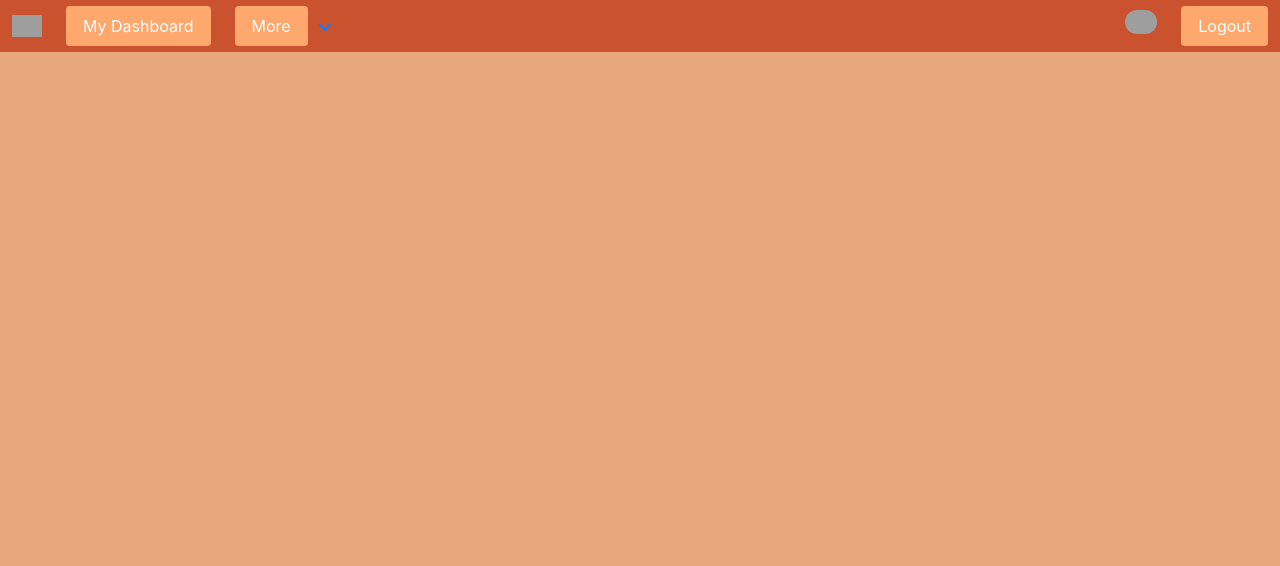
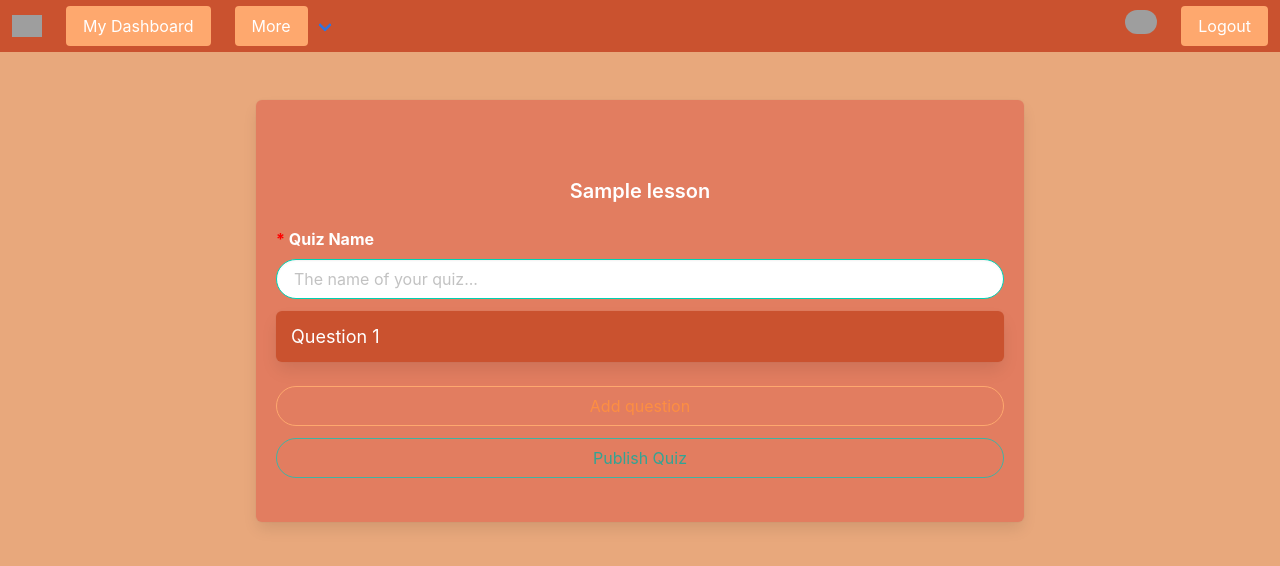
Before and after one commit to chuckthemole/TeachAssist, a Django app: template teach/templates/teach/quiz/create_quiz.html in a window 1280 px wide. Shown: the top 566 px of the page. Run offline with Django 3.2, Linux system fonts and the light colour scheme; the template is opened without the code that fills it: most values are stand-ins (such as "Sample title", 1, 10 or a date in 2020); some libraries are stand-ins or nearby versions; grey boxes are pictures that could not be loaded.

Commit message:
Created collapsible questions on create quiz html

```diff
--- a/teach/static/teach/bulma-0.8.0/css/stylesChuck.css
+++ b/teach/static/teach/bulma-0.8.0/css/stylesChuck.css
@@ -4,6 +4,29 @@
 
 login {
   margin-left: 100px;
+}
+
+.collapsible {
+  background-color: #CA522f;
+  color: white;
+  cursor: pointer;
+  padding: 15px;
+  width: 100%;
+  border: none;
+  text-align: left;
+  outline: none;
+  font-size: 18px;
+}
+
+.active, .collapsible:hover {
+  background-color: #f44336;
+}
+
+.content {
+  padding: 15 18px;
+  display: none;
+  overflow: hidden;
+  background-color: #f1f1f1;
 }
 
 .myButtons {
--- a/teach/templates/teach/quiz/create_quiz.html
+++ b/teach/templates/teach/quiz/create_quiz.html
@@ -2,4 +2,136 @@
 
 {% block content %}
 
+{% load static %}
+
+<head>
+  <link rel="stylesheet" type="text/css" href="{% static 'teach/bulma-0.8.0/css/stylesChuck.css' %}" />
+</head>
+
+<center>
+  <div class="box front-background tile is-vertical is-8 is-centered">
+    <form action="{% url 'quiz:create_quiz' lesson.id %}" method="post" enctype="multipart/form-data">
+      {% csrf_token %}
+
+      <h1 class="title is-3 has-text-centered">
+        <span class="main-text-color">
+          {{ user.username }}
+          <br>
+        </span>
+      </h1>
+      <h4 class="title is-5 has-text-centered">
+        <span style="color:white;">
+          {{ lesson.lesson_name }}
+        </span>
+      </h4>
+      {% if error %}
+      <h3 style="color: red">{{ error }}</h3>
+      {% endif %}
+
+      <div class="field">
+        <div class="control">
+          <label class="label">
+            <span style="color:red;">*</span><span style="color:white;">
+              Quiz Name
+            </span>
+          </label>
+          <input class="input is-primary is-rounded" placeholder="The name of your quiz..." type="text" name="name">
+        </div>
+      </div>
+
+      <button type="button" class="collapsible box">Question 1</button>
+      <div class="content box main-background">
+        <div class="field">
+          <div class="control">
+            <label class="label">
+              <span style="color:red;">*</span><span style="color:white;">
+                Question:
+              </span>
+            </label>
+            <textarea rows="5" cols="10" wrap="soft" class="textarea is-primary is-rounded" placeholder="What is the circumference of the sun?" name="question"></textarea>
+          </div>
+        </div>
+
+        <div class="field">
+          <div class="control">
+            <label class="label">
+              <span style="color:red;">*</span><span style="color:white;">
+                Answer 1
+              </span>
+            </label>
+            <input class="input is-primary is-rounded" placeholder="Three inches" type="text" name="answer1">
+          </div>
+        </div>
+
+        <div class="field">
+          <div class="control">
+            <label class="label">
+              <span style="color:red;">*</span><span style="color:white;">
+                Answer 2
+              </span>
+            </label>
+            <input class="input is-primary is-rounded" placeholder="Nine light-years" type="text" name="answer2">
+          </div>
+        </div>
+
+        <div class="field">
+          <div class="control">
+            <label class="label">
+              <span style="color:red;">*</span><span style="color:white;">
+                Answer 3
+              </span>
+            </label>
+            <input class="input is-primary is-rounded" placeholder="What is the sun?" type="text" name="answer3">
+          </div>
+        </div>
+
+        <div class="field">
+          <div class="control">
+            <label class="label">
+              <span style="color:red;">*</span><span style="color:white;">
+                Answer 4
+              </span>
+            </label>
+            <input class="input is-primary is-rounded" placeholder="Who loves the sun?" type="text" name="answer4">
+          </div>
+        </div>
+      </div>
+
+      <div class="field">
+        <div class="control">
+          <button type="button" class="button is-primary is-outlined is-rounded is-fullwidth">
+            Add question
+          </button>
+        </div>
+      </div>
+
+      <div class="field">
+        <div class="control">
+          <button class="button is-success is-outlined is-rounded is-fullwidth" type="submit" value="Publish">
+            Publish Quiz
+          </button>&nbsp;
+        </div>
+      </div>
+
+    </form>
+  </div>
+</center>
+
+<script>
+  var coll = document.getElementsByClassName("collapsible");
+  var i;
+
+  for (i = 0; i < coll.length; i++) {
+    coll[i].addEventListener("click", function() {
+      this.classList.toggle("active");
+      var content = this.nextElementSibling;
+      if (content.style.display === "block") {
+        content.style.display = "none";
+      } else {
+        content.style.display = "block";
+      }
+    });
+  }
+</script>
+
 {% endblock content %}
--- a/teach/views/quiz.py
+++ b/teach/views/quiz.py
@@ -6,10 +6,10 @@ def publish_quiz(request, lesson_id):
         if not user.is_authenticated:
             return redirect("teach:login")
         else:
-            form = Lesson_Form()
-            return render(request, "teach/quiz/create_quiz.html", {"user":user, "form":form})
+            lesson = get_object_or_404(Lesson, pk=lesson_id)
+            return render(request, "teach/quiz/create_quiz.html", {"user":user, "lesson":lesson})
 
-def create_quiz(request):
+def create_quiz(request, lesson_id):
     pass
 
 def show_quiz(request, lesson_id):
```
Also changed, not shown: teach/templates/teach/lesson/show_lesson.html (+6 -3 lines).
